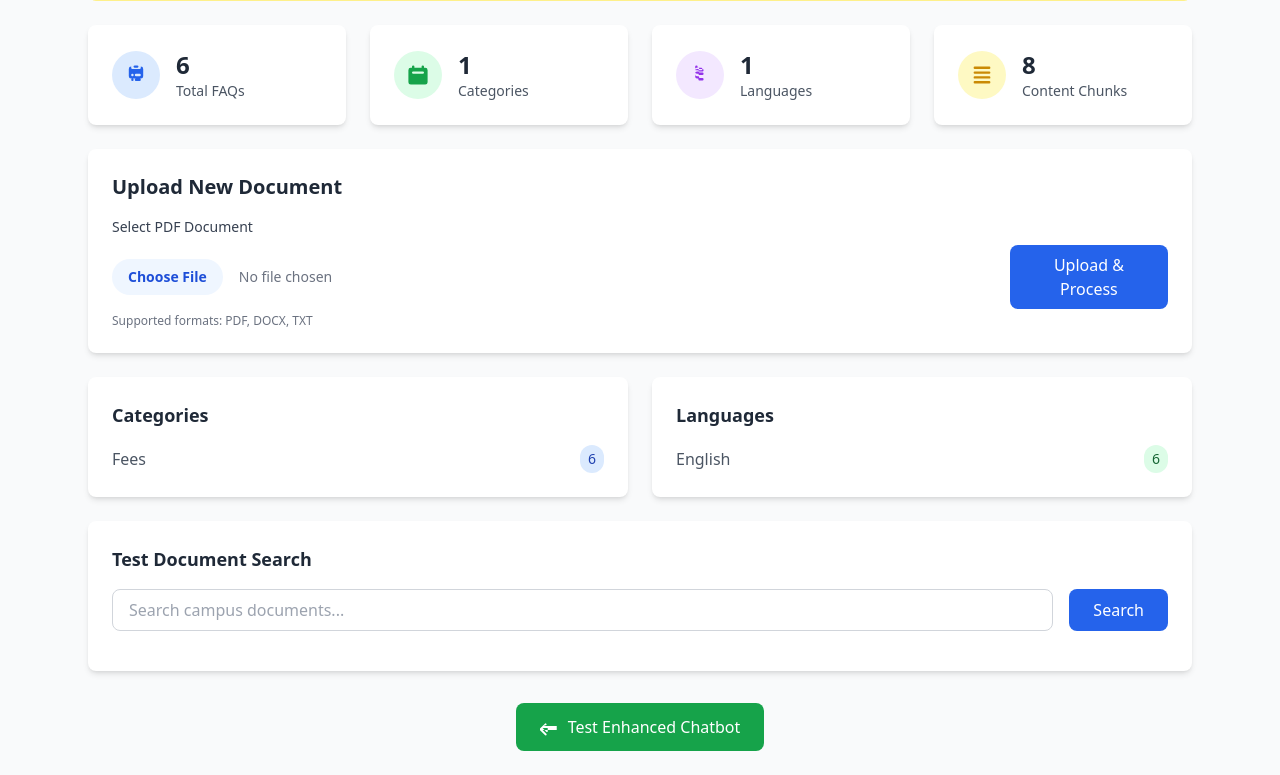
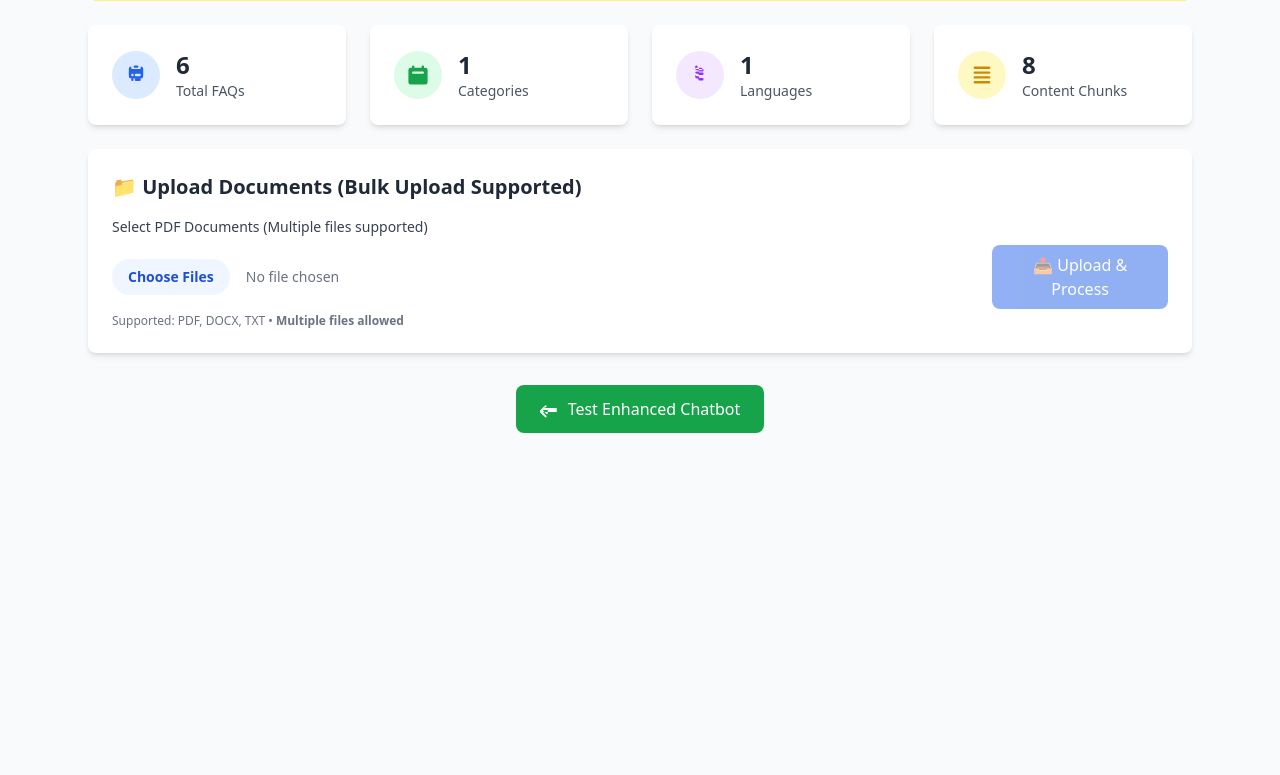
Before and after one commit to IDKSAM27/Chatbot, a Flask app: page /admin/documents in a window 1280 px wide. Shown: the part 301-1076 px from the top of the page. After the commit the page ends 734 px from the top, so only its background shows below. Run offline with Flask 3, Linux system fonts and the light colour scheme; the visitor is signed in with stand-in values (Sample User, id 1); data comes from the database, SQL or seed files in the repository; both versions use the stored data as it was after the commit; parts of the project's set-up code (start-up, migrations or seed data) failed here and were passed over; some libraries are stand-ins or nearby versions.

Commit message:
Chatbot with bulk upload.

```diff
--- a/src/routes/documents.py
+++ b/src/routes/documents.py
@@ -166,3 +166,121 @@ def debug_search(query):
         })
 
     return jsonify(debug_info)
+
+@app.route('/admin/upload_documents', methods=['POST'])
+@login_required
+def upload_documents_bulk():
+    """Enhanced bulk document upload with batch processing"""
+
+    uploaded_files = request.files.getlist('files')
+
+    if not uploaded_files or all(f.filename == '' for f in uploaded_files):
+        flash('No files selected', 'error')
+        return redirect(url_for('document_management'))
+
+    # Filter out empty file selections
+    valid_files = [f for f in uploaded_files if f.filename != '' and allowed_file(f.filename)]
+
+    if not valid_files:
+        flash('No valid files selected. Please upload PDF, DOCX, or TXT files.', 'error')
+        return redirect(url_for('document_management'))
+
+    print(f"\n📁 Processing {len(valid_files)} files in bulk upload...")
+
+    results = {
+        'successful': [],
+        'failed': [],
+        'total_faqs': 0,
+        'processing_time': 0
+    }
+
+    import time
+    start_time = time.time()
+
+    for file_index, file in enumerate(valid_files):
+        print(f"\n📄 Processing file {file_index + 1}/{len(valid_files)}: {file.filename}")
+
+        try:
+            filename = secure_filename(file.filename)
+            filepath = os.path.join(UPLOAD_FOLDER, f"{int(time.time())}_{filename}")  # Add timestamp to prevent conflicts
+            file.save(filepath)
+
+            # Extract and validate text content
+            doc_data = doc_processor.extract_text_from_pdf(filepath)
+            print(f"  Extracted {len(doc_data['full_text'])} characters")
+
+            if len(doc_data['full_text']) < 100:
+                results['failed'].append({
+                    'filename': filename,
+                    'error': 'Insufficient text content (likely image-based PDF)'
+                })
+                continue
+
+            # Process and store the document
+            success = doc_processor.process_and_store_document(filepath)
+
+            if success:
+                # Count FAQs extracted from this file
+                import sqlite3
+                conn = sqlite3.connect(doc_processor.db_path)
+                cursor = conn.cursor()
+                cursor.execute("SELECT COUNT(*) FROM campus_faqs WHERE source_file = ?", (filename,))
+                faq_count = cursor.fetchone()[0]
+                conn.close()
+
+                results['successful'].append({
+                    'filename': filename,
+                    'faq_count': faq_count,
+                    'size_mb': round(len(doc_data['full_text']) / 1024, 2)
+                })
+                results['total_faqs'] += faq_count
+
+                print(f"  ✅ Success: {faq_count} FAQs extracted")
+            else:
+                results['failed'].append({
+                    'filename': filename,
+                    'error': 'Processing failed during FAQ extraction'
+                })
+                print(f"  ❌ Failed: Processing error")
+
+        except Exception as e:
+            results['failed'].append({
+                'filename': file.filename,
+                'error': str(e)
+            })
+            print(f"  ❌ Exception: {str(e)}")
+
+        finally:
+            # Clean up temporary file
+            try:
+                if 'filepath' in locals() and os.path.exists(filepath):
+                    os.remove(filepath)
+            except:
+                pass
+
+    # Calculate processing time
+    results['processing_time'] = round(time.time() - start_time, 2)
+
+    # Generate detailed flash messages
+    if results['successful']:
+        success_files = [f['filename'] for f in results['successful']]
+        flash(f"✅ Successfully processed {len(results['successful'])} files: {', '.join(success_files[:3])}" +
+              (f" and {len(success_files)-3} more" if len(success_files) > 3 else ""), 'success')
+        flash(f"📊 Extracted {results['total_faqs']} total FAQ entries in {results['processing_time']}s", 'info')
+
+    if results['failed']:
+        failed_files = [f['filename'] for f in results['failed']]
+        flash(f"❌ Failed to process {len(results['failed'])} files: {', '.join(failed_files[:2])}" +
+              (f" and {len(failed_files)-2} more" if len(failed_files) > 2 else ""), 'warning')
+
+        # Show specific errors for first few failed files
+        for failed_file in results['failed'][:2]:
+            flash(f"  • {failed_file['filename']}: {failed_file['error']}", 'error')
+
+    print(f"\n📊 Bulk upload completed:")
+    print(f"  ✅ Successful: {len(results['successful'])}")
+    print(f"  ❌ Failed: {len(results['failed'])}")
+    print(f"  📝 Total FAQs: {results['total_faqs']}")
+    print(f"  ⏱️ Time: {results['processing_time']}s")
+
+    return redirect(url_for('document_management'))
--- a/src/templates/admin/documents.html
+++ b/src/templates/admin/documents.html
@@ -91,84 +91,125 @@
     </div>
 
     <!-- Upload Section -->
+    <!-- BULK UPLOAD SECTION -->
     <div class="bg-white rounded-lg shadow-md p-6 mb-6">
-        <h2 class="text-xl font-semibold text-gray-800 mb-4">Upload New Document</h2>
+        <h2 class="text-xl font-semibold text-gray-800 mb-4">📁 Upload Documents (Bulk Upload Supported)</h2>
 
-        <form action="/admin/upload_document" method="POST" enctype="multipart/form-data" class="space-y-4">
+        <form action="/admin/upload_documents" method="POST" enctype="multipart/form-data"
+              x-data="bulkUpload()" @submit.prevent="uploadFiles()" class="space-y-4">
             <div>
-                <label class="block text-sm font-medium text-gray-700 mb-2">Select PDF Document</label>
+                <label class="block text-sm font-medium text-gray-700 mb-2">
+                    Select PDF Documents (Multiple files supported)
+                </label>
                 <div class="flex items-center space-x-4">
-                    <input type="file" name="file" accept=".pdf,.docx,.txt"
+                    <input type="file" name="files" accept=".pdf,.docx,.txt" multiple
+                           x-ref="fileInput" @change="handleFileSelection()"
                            class="block w-full text-sm text-gray-500 file:mr-4 file:py-2 file:px-4 file:rounded-full file:border-0 file:text-sm file:font-semibold file:bg-blue-50 file:text-blue-700 hover:file:bg-blue-100">
-                    <button type="submit"
-                            class="px-6 py-2 bg-blue-600 text-white rounded-lg hover:bg-blue-700 transition-colors">
-                        Upload & Process
+                    <button type="submit" :disabled="uploading || selectedFiles.length === 0"
+                            class="px-6 py-2 bg-blue-600 text-white rounded-lg hover:bg-blue-700 transition-colors disabled:opacity-50 disabled:cursor-not-allowed">
+                        <span x-show="!uploading">📤 Upload & Process</span>
+                        <span x-show="uploading">⏳ Processing...</span>
                     </button>
                 </div>
-                <p class="text-xs text-gray-500 mt-1">Supported formats: PDF, DOCX, TXT</p>
+                <p class="text-xs text-gray-500 mt-1">
+                    Supported: PDF, DOCX, TXT • <strong>Multiple files allowed</strong>
+                </p>
+            </div>
+
+            <!-- File List Display -->
+            <div x-show="selectedFiles.length > 0" class="mt-4">
+                <p class="text-sm font-medium text-gray-700 mb-2">Selected Files:</p>
+                <div class="space-y-2 max-h-32 overflow-y-auto">
+                    <template x-for="(file, index) in selectedFiles" :key="index">
+                        <div class="flex items-center justify-between bg-gray-50 p-2 rounded">
+                            <span class="text-sm" x-text="file.name"></span>
+                            <span class="text-xs text-gray-500" x-text="(file.size / 1024 / 1024).toFixed(1) + ' MB'"></span>
+                            <button @click="removeFile(index)" type="button" class="text-red-500 hover:text-red-700">
+                                <svg class="w-4 h-4" fill="currentColor" viewBox="0 0 20 20">
+                                    <path fill-rule="evenodd" d="M4.293 4.293a1 1 0 011.414 0L10 8.586l4.293-4.293a1 1 0 111.414 1.414L11.414 10l4.293 4.293a1 1 0 01-1.414 1.414L10 11.414l-4.293 4.293a1 1 0 01-1.414-1.414L8.586 10 4.293 5.707a1 1 0 010-1.414z"></path>
+                                </svg>
+                            </button>
+                        </div>
+                    </template>
+                </div>
+                <p class="text-xs text-blue-600 mt-1" x-text="`${selectedFiles.length} files selected`"></p>
+            </div>
+
+            <!-- Progress Indicator -->
+            <div x-show="uploading" class="mt-4">
+                <div class="flex items-center space-x-3">
+                    <div class="flex-1 bg-gray-200 rounded-full h-2">
+                        <div class="bg-blue-600 h-2 rounded-full transition-all duration-300"
+                             :style="`width: ${uploadProgress}%`"></div>
+                    </div>
+                    <span class="text-sm text-gray-600" x-text="`${uploadProgress}%`"></span>
+                </div>
+                <p class="text-xs text-gray-500 mt-1" x-text="currentStatus"></p>
             </div>
         </form>
     </div>
 
-    <!-- Categories Breakdown -->
-    <div class="grid grid-cols-1 md:grid-cols-2 gap-6">
-        <div class="bg-white rounded-lg shadow-md p-6">
-            <h3 class="text-lg font-semibold text-gray-800 mb-4">Categories</h3>
-            <div class="space-y-3">
-                {% for category, count in stats.categories.items() %}
-                <div class="flex justify-between items-center">
-                    <span class="text-gray-600 capitalize">{{ category }}</span>
-                    <span class="bg-blue-100 text-blue-800 px-2 py-1 rounded-full text-sm">{{ count }}</span>
-                </div>
-                {% endfor %}
-            </div>
-        </div>
+    <script>
+    function bulkUpload() {
+        return {
+            selectedFiles: [],
+            uploading: false,
+            uploadProgress: 0,
+            currentStatus: '',
 
-        <div class="bg-white rounded-lg shadow-md p-6">
-            <h3 class="text-lg font-semibold text-gray-800 mb-4">Languages</h3>
-            <div class="space-y-3">
-                {% for language, count in stats.languages.items() %}
-                <div class="flex justify-between items-center">
-                    <span class="text-gray-600">
-                        {% if language == 'en' %}English
-                        {% elif language == 'hi' %}Hindi (हिंदी)
-                        {% else %}{{ language }}
-                        {% endif %}
-                    </span>
-                    <span class="bg-green-100 text-green-800 px-2 py-1 rounded-full text-sm">{{ count }}</span>
-                </div>
-                {% endfor %}
-            </div>
-        </div>
-    </div>
+            handleFileSelection() {
+                const files = Array.from(this.$refs.fileInput.files);
+                this.selectedFiles = files.filter(file => {
+                    const validTypes = ['application/pdf', 'application/vnd.openxmlformats-officedocument.wordprocessingml.document', 'text/plain'];
+                    return validTypes.includes(file.type) && file.size < 50 * 1024 * 1024; // 50MB limit
+                });
+            },
 
-    <!-- Test Search -->
-    <div class="bg-white rounded-lg shadow-md p-6 mt-6">
-        <h3 class="text-lg font-semibold text-gray-800 mb-4">Test Document Search</h3>
-        <div x-data="{ searchQuery: '', searchResults: [], loading: false }">
-            <div class="flex space-x-4 mb-4">
-                <input x-model="searchQuery" type="text" placeholder="Search campus documents..."
-                       class="flex-1 px-4 py-2 border border-gray-300 rounded-lg focus:ring-2 focus:ring-blue-500">
-                <button @click="searchDocs()" :disabled="loading"
-                        class="px-6 py-2 bg-blue-600 text-white rounded-lg hover:bg-blue-700 disabled:opacity-50">
-                    <span x-show="!loading">Search</span>
-                    <span x-show="loading">Searching...</span>
-                </button>
-            </div>
+            removeFile(index) {
+                this.selectedFiles.splice(index, 1);
+                const dt = new DataTransfer();
+                this.selectedFiles.forEach(file => dt.items.add(file));
+                this.$refs.fileInput.files = dt.files;
+            },
 
-            <div x-show="searchResults.length > 0" class="space-y-3">
-                <template x-for="result in searchResults" :key="result.id">
-                    <div class="bg-gray-50 p-4 rounded-lg">
-                        <div class="flex justify-between items-start mb-2">
-                            <span class="text-sm font-medium text-blue-600" x-text="result.metadata.category"></span>
-                            <span class="text-xs text-gray-500" x-text="'Score: ' + result.similarity_score.toFixed(2)"></span>
-                        </div>
-                        <p class="text-sm text-gray-800" x-text="result.content.substring(0, 200) + '...'"></p>
-                    </div>
-                </template>
-            </div>
-        </div>
-    </div>
+            async uploadFiles() {
+                if (this.selectedFiles.length === 0) return;
+
+                this.uploading = true;
+                this.uploadProgress = 0;
+                this.currentStatus = 'Preparing files...';
+
+                const formData = new FormData();
+                this.selectedFiles.forEach(file => {
+                    formData.append('files', file);
+                });
+
+                try {
+                    const response = await fetch('/admin/upload_documents', {
+                        method: 'POST',
+                        body: formData
+                    });
+
+                    if (response.ok) {
+                        this.uploadProgress = 100;
+                        this.currentStatus = 'Upload complete!';
+                        setTimeout(() => {
+                            window.location.reload();
+                        }, 1500);
+                    } else {
+                        throw new Error('Upload failed');
+                    }
+                } catch (error) {
+                    this.currentStatus = 'Upload failed. Please try again.';
+                    console.error('Upload error:', error);
+                } finally {
+                    this.uploading = false;
+                }
+            }
+        }
+    }
+    </script>
+
 
         <!-- Back to Chat -->
         <div class="text-center mt-8">
```
Also changed, not shown: campus_knowledge_base.db. Lines whose indentation alone changed are shown as unchanged.
